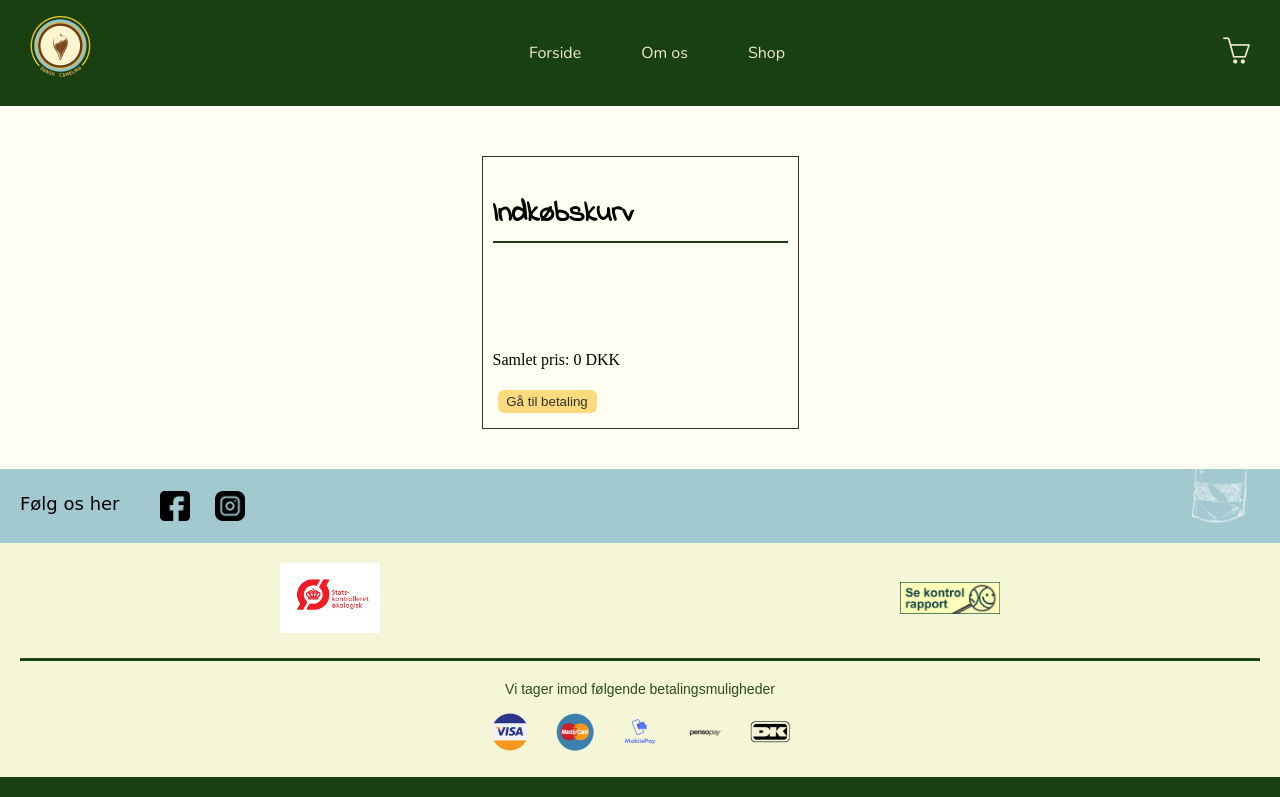
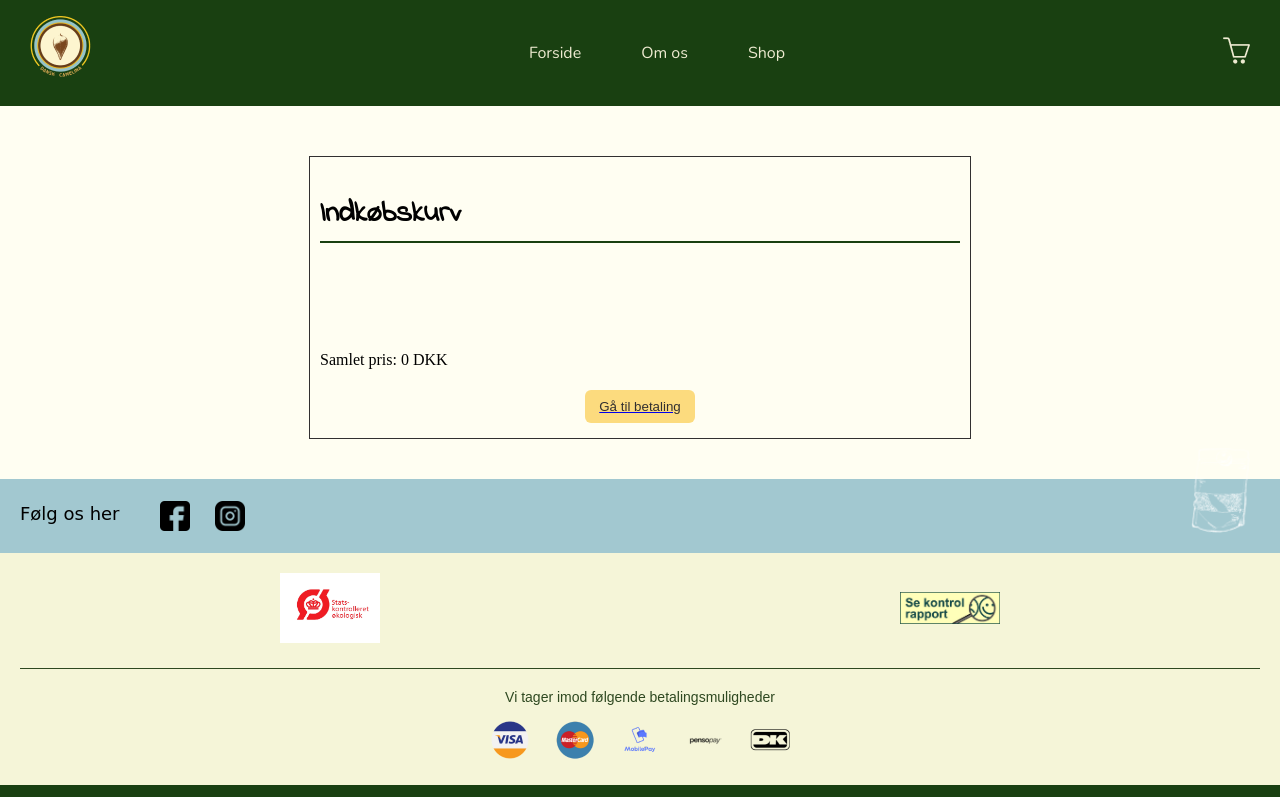
Before and after one commit to Vintherley/EksamenE24, a Vue app: page /basket in a window 1280 px wide. Shown: the top 797 px of the page. Built offline with nearby package versions, Linux system fonts and the light colour scheme; a web font is replaced by a local one.

Commit message:
Nogle af de sidste rettelser

```diff
--- a/src/components/OverView.vue
+++ b/src/components/OverView.vue
@@ -9,10 +9,7 @@ const updateQuantity = inject("updateQuantity");
 const total = computed(() =>
   cart.reduce((sum, item) => sum + item.price * item.quantity, 0)
 );
-cart: [
-  { id: 1, name: "Produkt 1", price: 100, quantity: 2, imageSrc: "path/to/image1.jpg" },
-  { id: 2, name: "Produkt 2", price: 150, quantity: 1, imageSrc: "path/to/image2.jpg" }
-]
+
 </script>
 
 <template>
@@ -41,7 +38,8 @@ cart: [
   </div>
 </template>
 
-<style>
+<style scoped>
+@media (max-width: 768px) {
 .basket-view{
     display: flex;
     flex-direction: column;
@@ -136,5 +134,113 @@ ul{
     background-color: transparent;
     border: none;
 }
+}
+@media (min-width: 769px) {
+  .basket-view{
+    display: flex;
+    flex-direction: column;
+    justify-self: center;
+    border: 1px solid #323031 ;
+    width: 50%;
+    height: auto;
+    margin-top: 50px;
+    margin-bottom: 40px;
+    padding: 10px;
+}
+.basket-box{
+    margin-top:60px;
+    margin-bottom: 140px;
+    display: flex;
+    flex-direction: row;
+    justify-self: center;
+    border: solid 1px #194011;
+    width: 300px;
+    height: 500px;
+}
+.basket-box h2{
+margin-left: 10px;
+}
+.item-image {
+  width: 30%; /* Tilpas størrelsen */
+  height: 30%;
+  object-fit: cover; /* Sørg for, at billedet ikke strækkes */
+  border-radius: 4px; /* Rund hjørnerne, hvis ønsket */
+  margin-right: 10px; /* Lidt afstand til teksten */
+  display: inline-block;
+  vertical-align: middle;
+}
+hr {
+  border: none; /* Fjern standardlinje */
+  height: 2px; /* Tykkelse af linjen */
+  background-color: #194011; /* Farve på linjen */
+  width: 100%; /* Fast bredde */
+  margin: 60px 0; /* Centrerer linjen horisontalt */
+}
+.hr-line{
+    margin-left: -165px;
+}
+.overview-basket{
+    margin-top: 80px;
+    margin-left:-300px;
+}
 
+ul{
+  list-style: none;
+}
+.remove-btn{
+    display: flex;
+    flex-direction: row;
+    justify-self: end;
+    color: red;
+    background-color: transparent;
+    border: none;
+    margin-right: 20px;
+}
+.overview-basket{
+    margin-top: 80px;
+    margin-left:-300px;
+}
+.payment-btn{
+    margin: 5px;
+  background-color: #FCDB7E;
+  border: none;
+  width: 110px;
+  height: 33px;
+  border-radius: 6px;
+  color: #323031;
+  display: flex;
+  justify-self: center;
+  align-items: center;
+  justify-content: center;
+  text-decoration: none;
+
+}
+.b-box{
+    margin: 0 3px;
+  font-size: 16px;
+  font-weight: bold;
+  background-color: #96BDC6;
+  color: #323031;
+  padding: 7px 10px;
+  border-radius: 6px;
+}
+.b-title{
+  font-family: "Indie Flower", cursive;
+    font-weight: 400;
+    font-style: normal;
+    font-size: 20px;
+}
+.b-title hr{
+  margin-top: -20px;
+}
+.b-hr{
+  margin-left: -40px;
+
+}
+.quantity-controls button {
+    color: #323031;
+    background-color: transparent;
+    border: none;
+}
+}
 </style>
```
Also changed, not shown: src/components/Summery.vue (+1 -15 lines).
